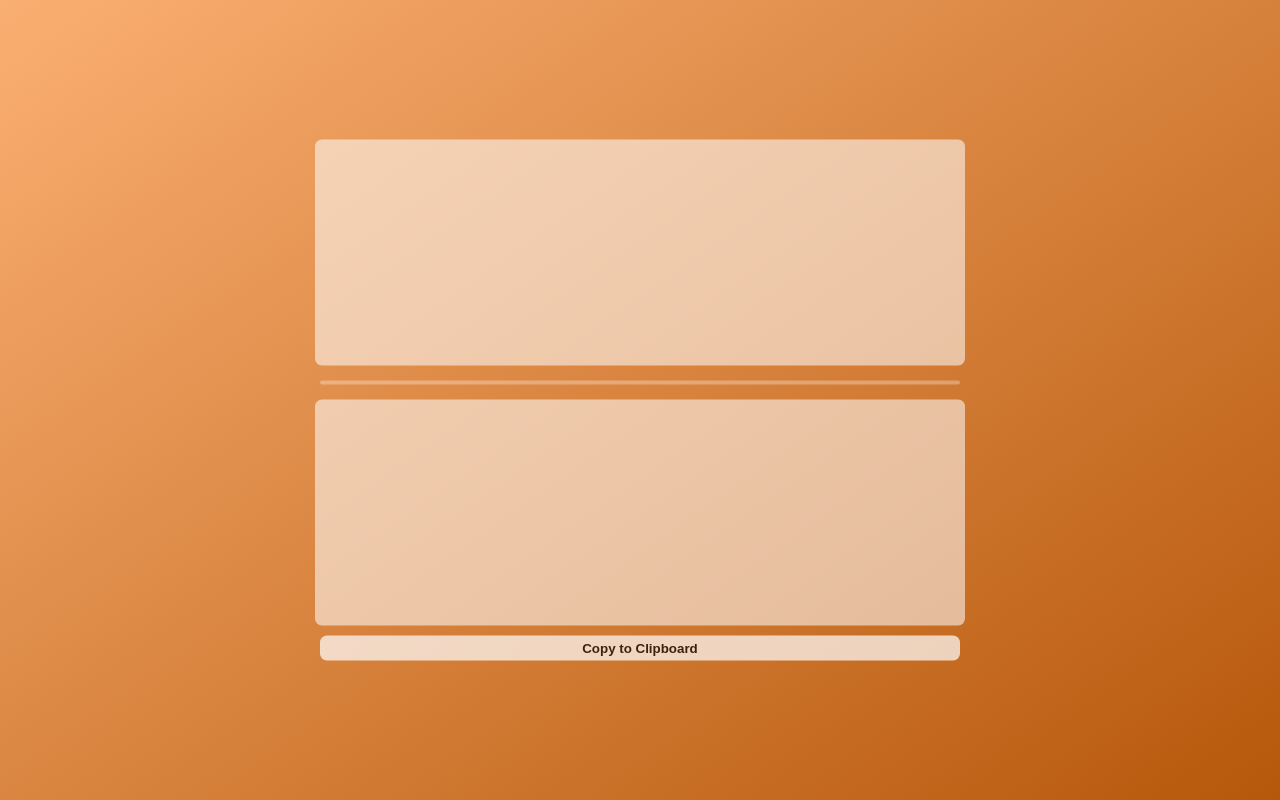
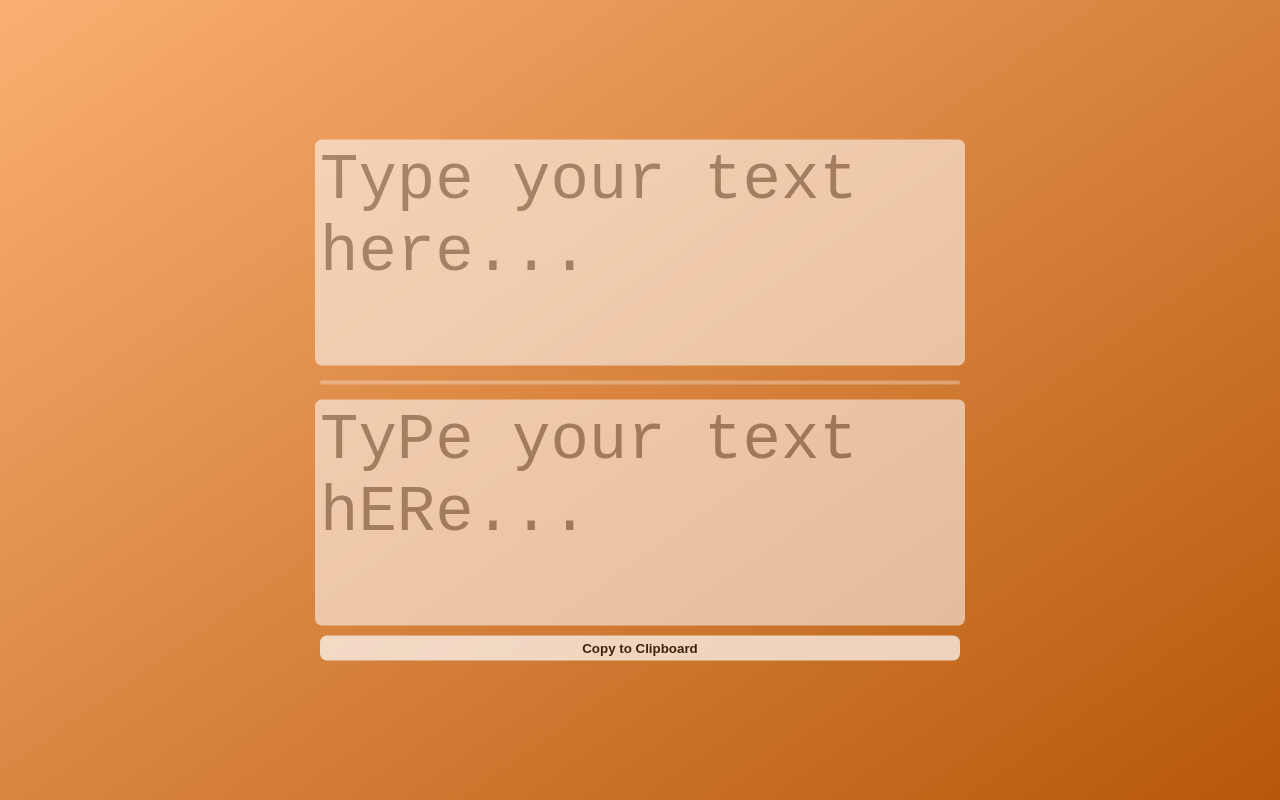
Before and after one commit to Jadens-arc/that-spongebob-meme, a plain HTML site: page index.html in a window 1280 px wide. Drawn offline with Linux system fonts and the light colour scheme.

Commit message:
added placeholder

```diff
--- a/index.html
+++ b/index.html
@@ -84,9 +84,9 @@
 
 <body>
   <div class="content">
-    <textarea id="input" type="text" rows="3"></textarea>
+    <textarea id="input" type="text" rows="3" placeholder="Type your text here..."></textarea>
     <hr>
-    <textarea id="output" type="text" rows="3" disabled></textarea>
+    <textarea id="output" type="text" rows="3" disabled placeholder="TyPe your text hERe... "></textarea>
     <button id="copy">Copy to Clipboard</button>
   </div>
 </body>
```
